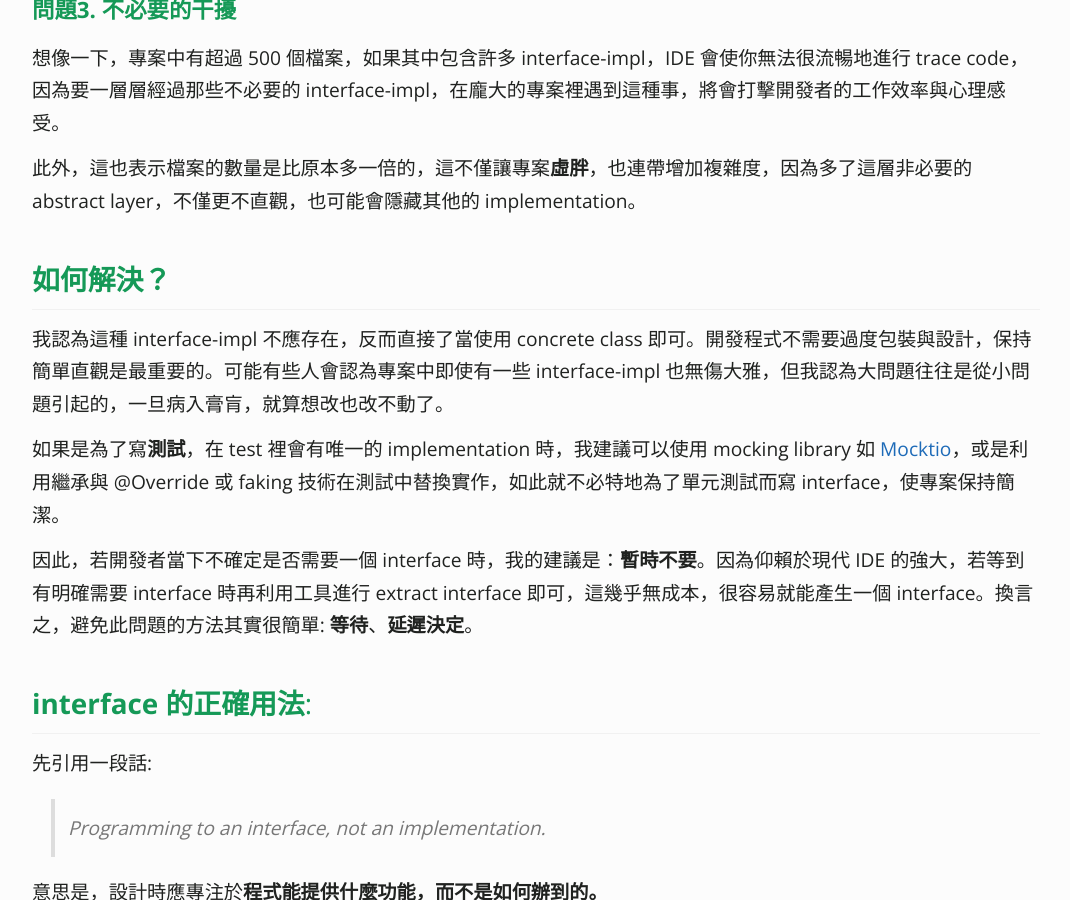
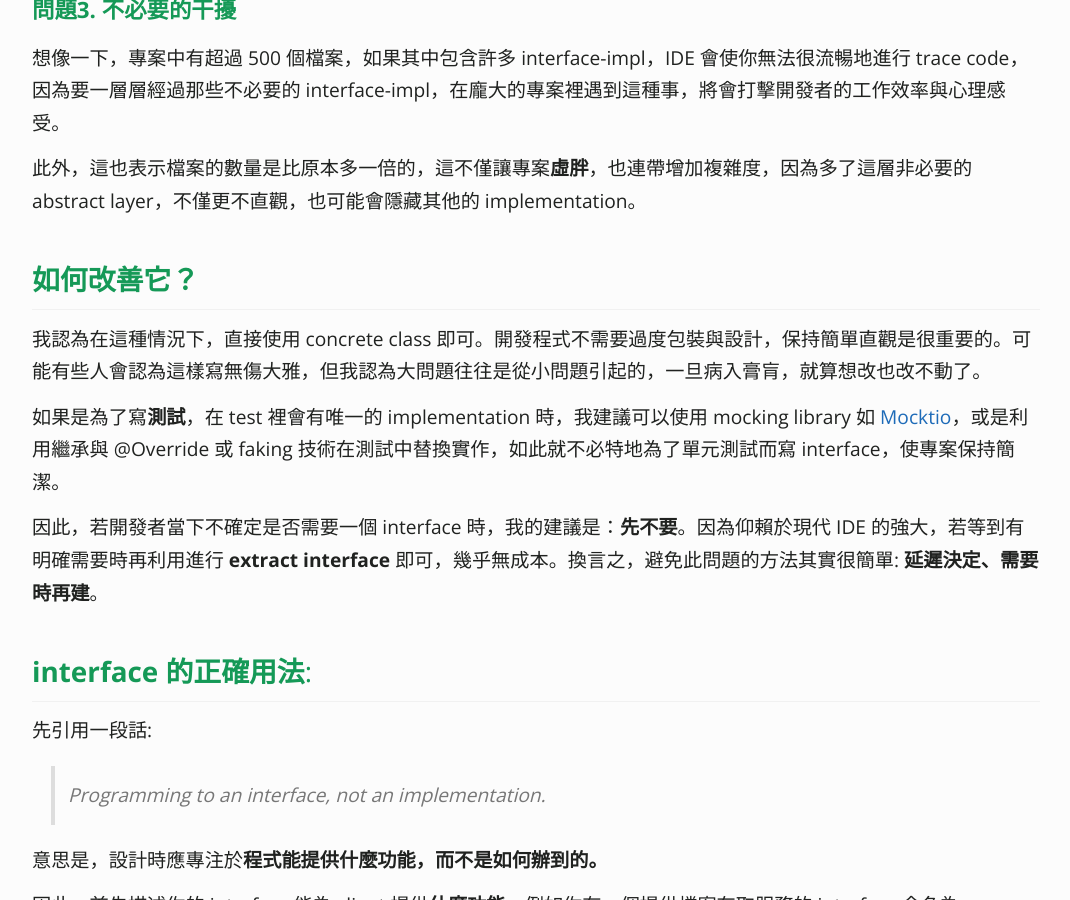
Before and after one commit to KaiSheng714/KaiSheng714.github.io, a Jekyll site: the page built from _posts/2022-01-20-anti-pattern-of-java-interface-impl-style.md, in a window 1280 px wide and 900 px high, scrolled down 1391 px. Shown: the whole window, without its empty margins (104-1174 px from the left). Built offline with Jekyll 4.4.1, drawn with Linux system fonts in a browser that asks for light colours; comment, search, counter and statistics services are not loaded.

Commit message:
interface

```diff
--- a/_posts/2022-01-20-anti-pattern-of-java-interface-impl-style.md
+++ b/_posts/2022-01-20-anti-pattern-of-java-interface-impl-style.md
@@ -37,12 +37,12 @@ image: /assets/image/interface-impl-dir.png
 
 此外，這也表示檔案的數量是比原本多一倍的，這不僅讓專案**虛胖**，也連帶增加複雜度，因為多了這層非必要的 abstract layer，不僅更不直觀，也可能會隱藏其他的 implementation。
 
-## **如何解決？**
-我認為這種 interface-impl 不應存在，反而直接了當使用 concrete class 即可。開發程式不需要過度包裝與設計，保持簡單直觀是最重要的。可能有些人會認為專案中即使有一些 interface-impl 也無傷大雅，但我認為大問題往往是從小問題引起的，一旦病入膏肓，就算想改也改不動了。
+## **如何改善它？**
+我認為在這種情況下，直接使用 concrete class 即可。開發程式不需要過度包裝與設計，保持簡單直觀是很重要的。可能有些人會認為這樣寫無傷大雅，但我認為大問題往往是從小問題引起的，一旦病入膏肓，就算想改也改不動了。
 
 如果是為了寫**測試**，在 test 裡會有唯一的 implementation 時，我建議可以使用 mocking library 如 [Mocktio](https://site.mockito.org/)，或是利用繼承與 @Override 或 faking 技術在測試中替換實作，如此就不必特地為了單元測試而寫 interface，使專案保持簡潔。
 
-因此，若開發者當下不確定是否需要一個 interface 時，我的建議是：**暫時不要**。因為仰賴於現代 IDE 的強大，若等到有明確需要 interface 時再利用工具進行 extract interface 即可，這幾乎無成本，很容易就能產生一個 interface。換言之，避免此問題的方法其實很簡單: **等待**、**延遲決定**。
+因此，若開發者當下不確定是否需要一個 interface 時，我的建議是：**先不要**。因為仰賴於現代 IDE 的強大，若等到有明確需要時再利用進行 **extract interface** 即可，幾乎無成本。換言之，避免此問題的方法其實很簡單: **延遲決定、需要時再建**。
 
 
 ## **interface 的正確用法**:
```
